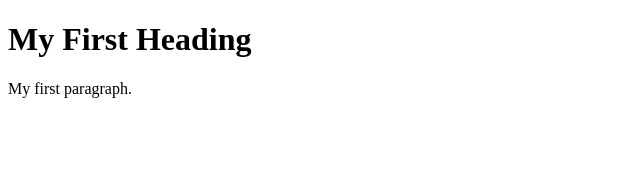
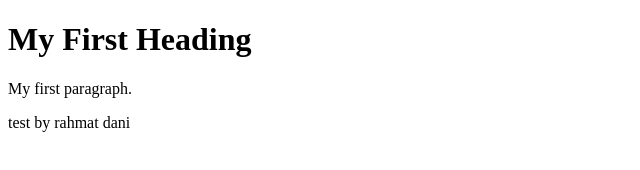
Before and after one commit to alsanusi/test-git, a plain HTML site: page index.html in a window 1280 px wide. Shown: the whole page, without its empty margins (0-640 px from the left). Drawn offline with Linux system fonts and the light colour scheme.

Commit message:
tambahkan paragraph

```diff
--- a/index.html
+++ b/index.html
@@ -1,10 +1,14 @@
 <!DOCTYPE html>
 <html>
+
 <head>
   <title>Page Title</title>
 </head>
+
 <body>
   <h1>My First Heading</h1>
   <p>My first paragraph.</p>
+  <p>test by rahmat dani</p>
 </body>
+
 </html>
```
Lines whose indentation alone changed are shown as unchanged.
